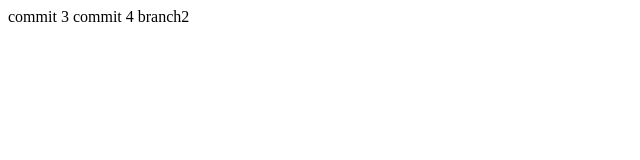
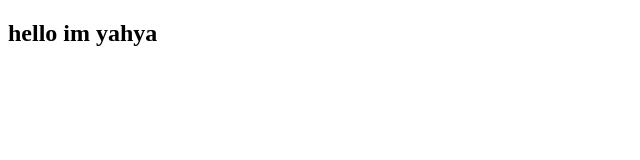
Before and after one commit to DreamHock/test-1, a plain HTML site: page index.html in a window 1280 px wide. Shown: the whole page, without its empty margins (0-640 px from the left). Drawn offline with Linux system fonts and the light colour scheme.

Commit message:
adding yahya h2

```diff
--- a/index.html
+++ b/index.html
@@ -7,7 +7,6 @@
     <title>Document</title>
 </head>
 <body>
-    commit 3
-    commit 4 branch2
+    <h2>hello im yahya</h2>
 </body>
 </html>
```
